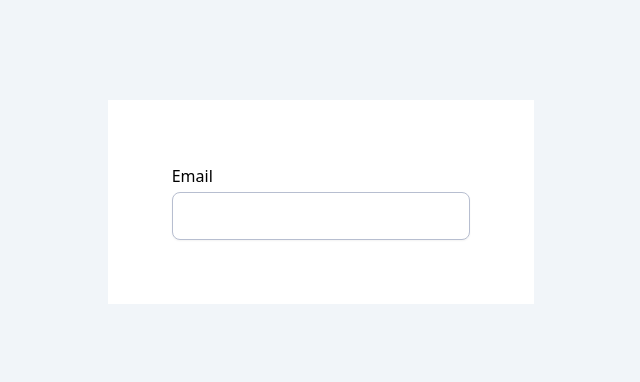
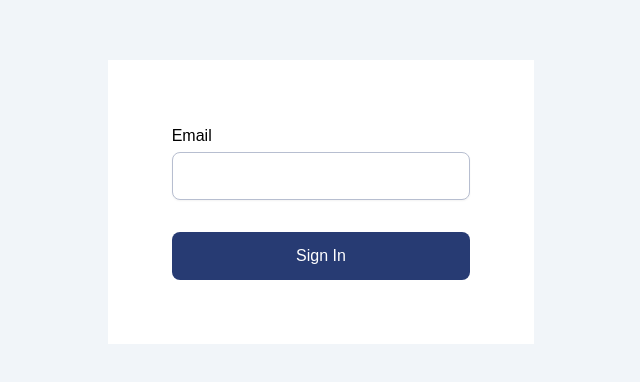
Before and after one commit to Sarbeng/react_portal, a React (Vite) app: page / in a window 1280 px wide. Shown: the part 198-580 px from the top of the page, without its empty margins (319-959 px from the left). Built offline with nearby package versions, Linux system fonts and the light colour scheme.

Commit message:
built resusable component using formik, had to disable typescript for a bit tho

```diff
--- a/package.json
+++ b/package.json
@@ -10,8 +10,10 @@
     "preview": "vite preview"
   },
   "dependencies": {
+    "formik": "^2.4.1",
     "react": "^18.2.0",
-    "react-dom": "^18.2.0"
+    "react-dom": "^18.2.0",
+    "yup": "^1.2.0"
   },
   "devDependencies": {
     "@types/react": "^18.0.37",
--- a/src/components/TextInput.tsx
+++ b/src/components/TextInput.tsx
@@ -5,9 +5,10 @@ interface Props{
   label?:string
   value?:string
   ref?:string
+  handleChange: React.ChangeEvent<HTMLInputElement>
 }
 
-export default function TextInput  (props:Props) {
+export default function TextInput  (props:any) {
     return (
 
             <div id="inputGroup">
@@ -20,7 +21,11 @@ export default function TextInput  (props:Props) {
                 type={props.type}
                 value={props.value}
                 ref={props.ref}
+                onChange={props.handleChange}
+                onBlur={props.handleBlur}
+
               />
+
             </div>
 
     );
--- a/src/index.css
+++ b/src/index.css
@@ -1,3 +1,4 @@
 @tailwind base;
 @tailwind components;
 @tailwind utilities;
+@import url('https://fonts.googleapis.com/css2?family=DM+Sans:ital,wght@0,400;0,500;0,700;1,400;1,500;1,700&family=Inter:wght@100;200;300;400;500;600;700;800;900&family=Poppins:ital,wght@0,100;0,200;0,300;0,400;0,500;0,600;0,700;0,800;0,900;1,100;1,200;1,300;1,400;1,500;1,600;1,700;1,800;1,900&display=swap');
--- a/src/pages/Login/LoginPage.tsx
+++ b/src/pages/Login/LoginPage.tsx
@@ -1,12 +1,38 @@
 import TextInput from "../../components/TextInput";
+import {useFormik} from "formik";
+import * as Yup from "yup";
+
+const handleClick = (event:any ) => {
+    event.preventDefault();
+    console.log("clicked")
+}
 
 export default function LoginPage() {
+    const formik = useFormik({
+        initialValues: {
+            email:'',
+            password:''
+        },
+        validationSchema: Yup.object({
+            email: Yup.string().email().required()
+        }),
+        onSubmit: values => {
+          alert(JSON.stringify(values,null,2))
+        }
+    })
   return (
     <>
       <div className="flex justify-center items-center h-screen w-screen md:bg-slate-100">
         <div className="p-4 md:p-16 bg-white w-full md:w-1/3">
-          <form>
-            <TextInput label="Email" name="email" type="email" />
+          <form onSubmit={formik.handleSubmit}>
+            <TextInput label="Email" name="email" type="email" handleBlur={formik.handleBlur} value={formik.values.email} handleChange={formik.handleChange}/>
+            {formik.touched.email && formik.errors.email ? (
+         <div>{formik.errors.email}</div>
+       ) : null}
+
+            <div>
+                <button className="bg-primary-main w-full text-white rounded-lg px-4 py-2 h-12 mt-8" type="submit">Sign In</button>
+            </div>
           </form>
         </div>
       </div>
--- a/tailwind.config.js
+++ b/tailwind.config.js
@@ -5,7 +5,16 @@ export default {
     "./src/**/*.{js,ts,jsx,tsx}"
   ],
   theme: {
+    //adding a custom font
+    fontFamily: {
+      'sans': ['Poppins', 'Poppins', 'sans-serif'],
+    },
     extend: {
+      //adding custom fonts
+      // fontFamily: {
+      //   'poppins': ['Poppins', 'sans-serif']
+      // },
+      // adding custom colors to tailwind styles
       colors: {
         'primary' : {
           main: '#273B73',
```
Also changed, not shown: 1 other file (tests, documents, lock files or other folders).
